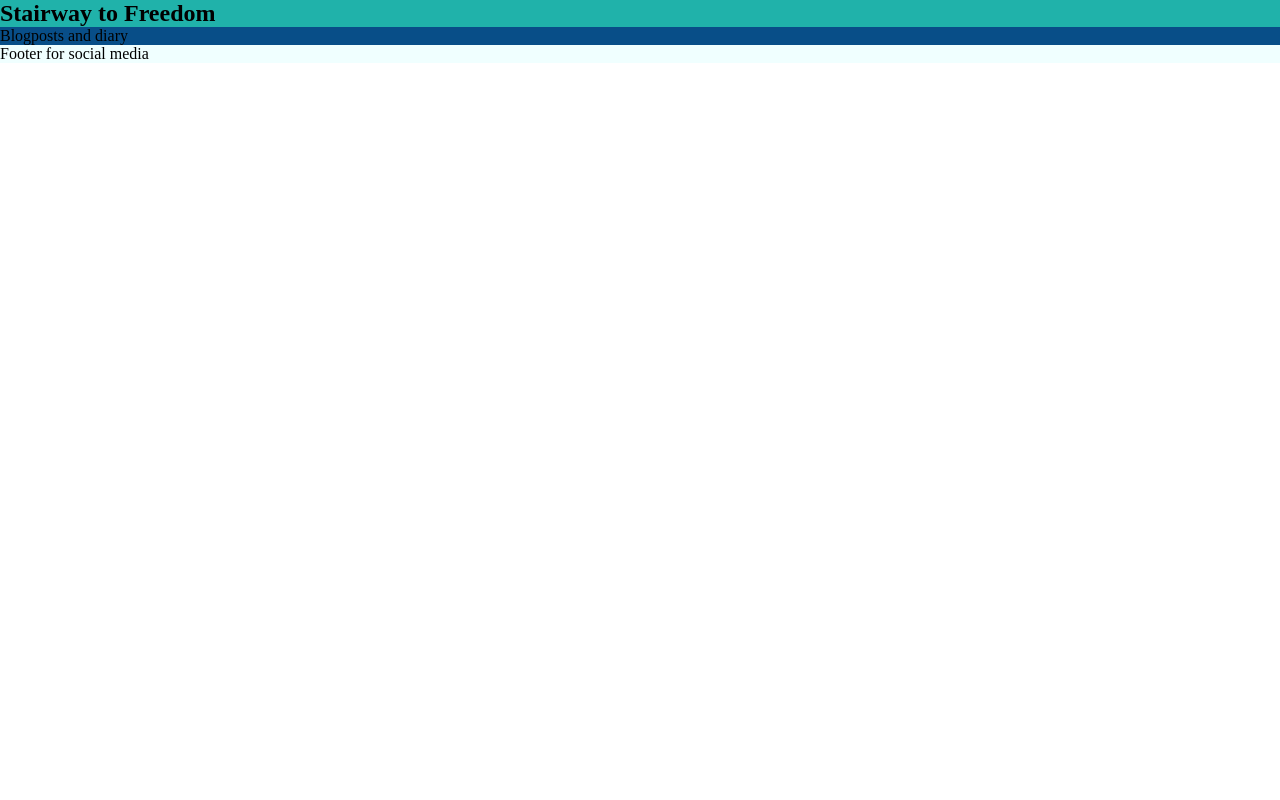
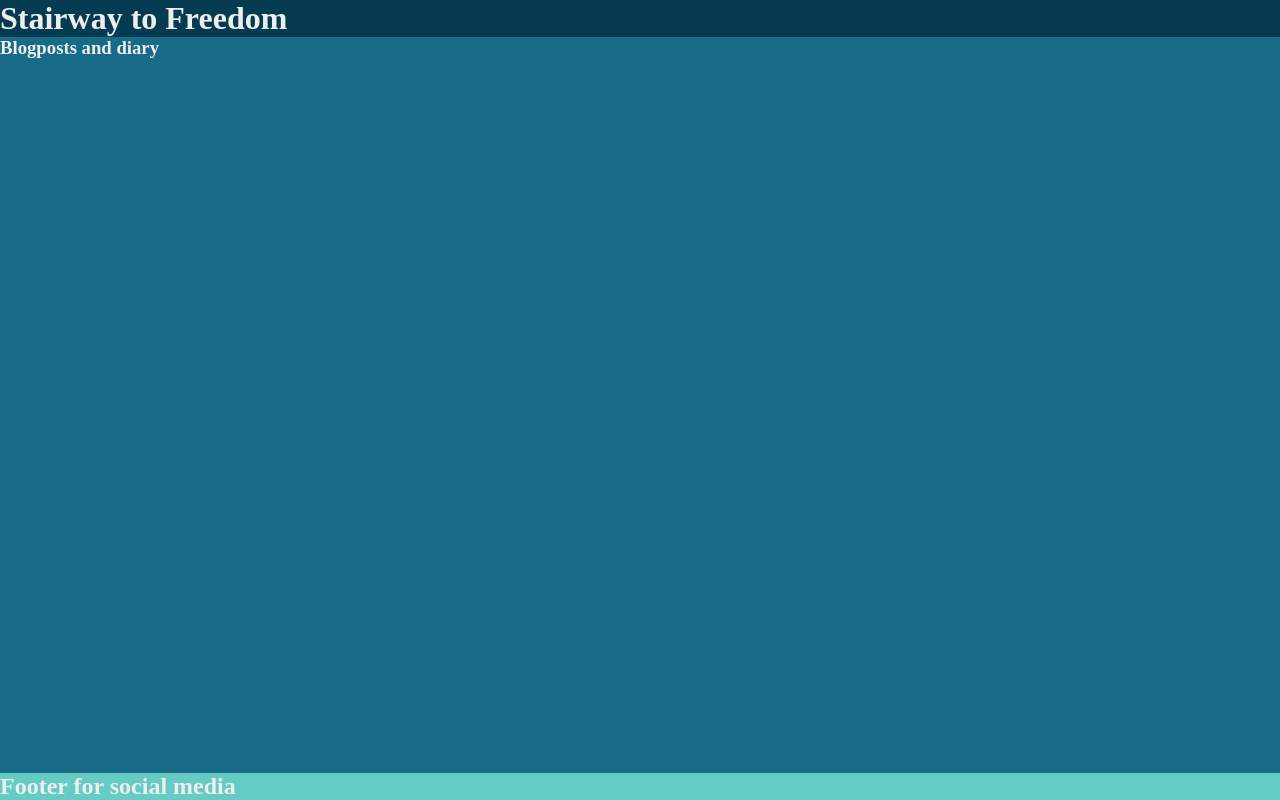
Before and after one commit to Klurifixus/Fixus-the-bus, a plain HTML site: page index.html in a window 1280 px wide. Drawn offline with Linux system fonts and the light colour scheme.

Commit message:
updated steps of creatin in readme, added general style in css, updated colors in body. and changed size to h1,h2 and h3 in index

```diff
--- a/assets/css/style.css
+++ b/assets/css/style.css
@@ -7,13 +7,20 @@
     margin: 0;
     box-sizing:border-box
 }
+/*General style*/
+body {
+    min-height: 100vh;
+    display: flex;
+    flex-direction: column;
+    /*project style*/
+color: #EEEEEE
 
-
+}
 
 
 /*Header*/
 header {
-    background-color: lightseagreen;
+    background-color: #053b50;
 }
 
 
@@ -21,7 +28,9 @@ header {
 
 /*Main*/
 main {
-    background-color: rgb(8, 78, 136);
+    background-color: #176b87;
+    /*Surplus space in main*/
+    flex: 1 0 auto;
 }
 
 
@@ -29,5 +38,5 @@ main {
 
 /*Footer*/
 footer {
-    background-color: azure;
+    background-color: #64ccc5;
 }
--- a/index.html
+++ b/index.html
@@ -22,17 +22,22 @@
 <body>
     <!--Header-->
     <header>
-        <h2>Stairway to Freedom</h2>
+        <h1>Stairway to Freedom</h1>
 
     </header>
 
 
     <!--main-->
-    <main>Blogposts and diary</main>
+    <main>
+        <h3>Blogposts and diary</h3>
+
+        </main>
 
 
     <!--footer-->
-    <footer>Footer for social media</footer>
+    <footer>
+        <h2>Footer for social media</h2>
+    </footer>
 
 
 </body>
```
Also changed, not shown: 1 other file.
